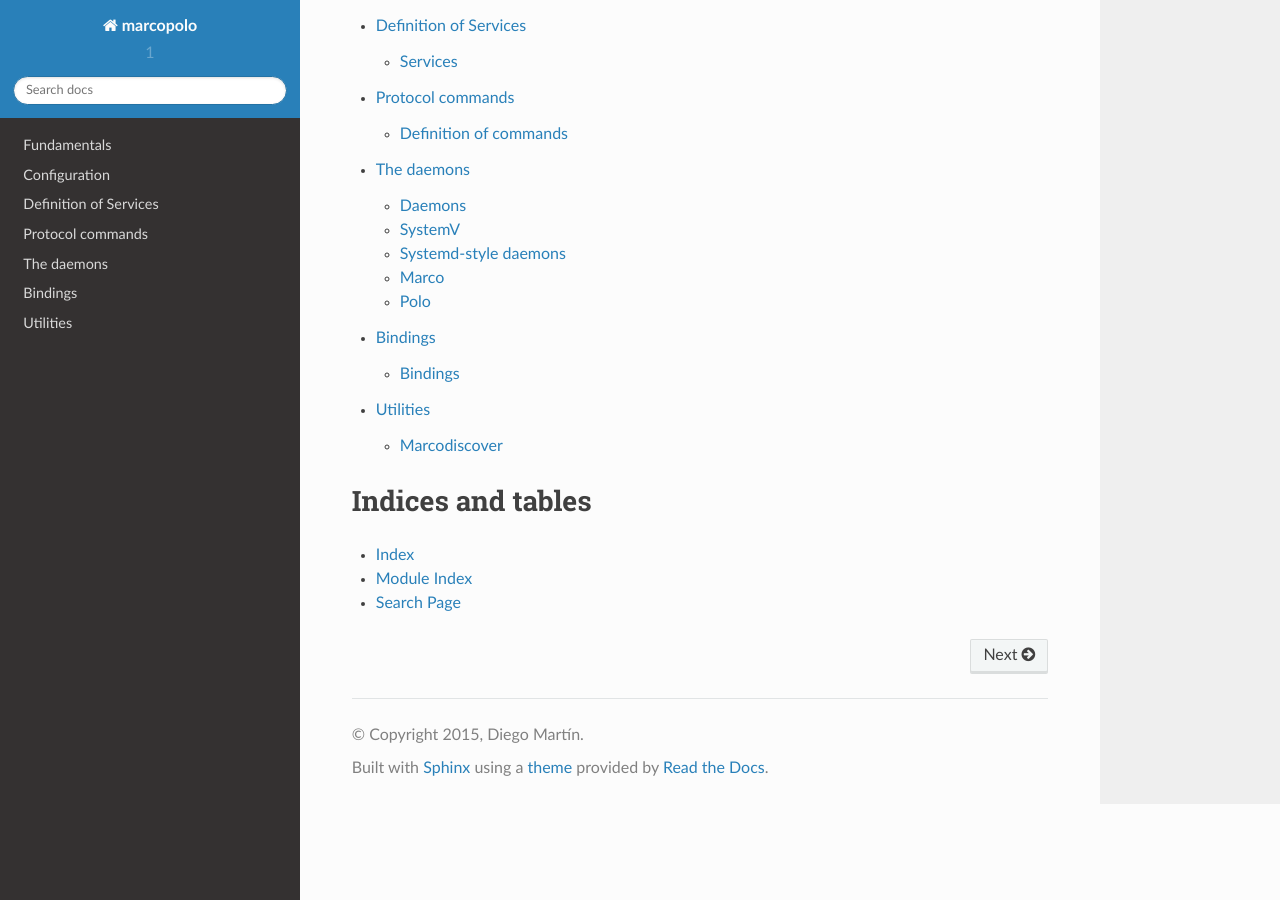
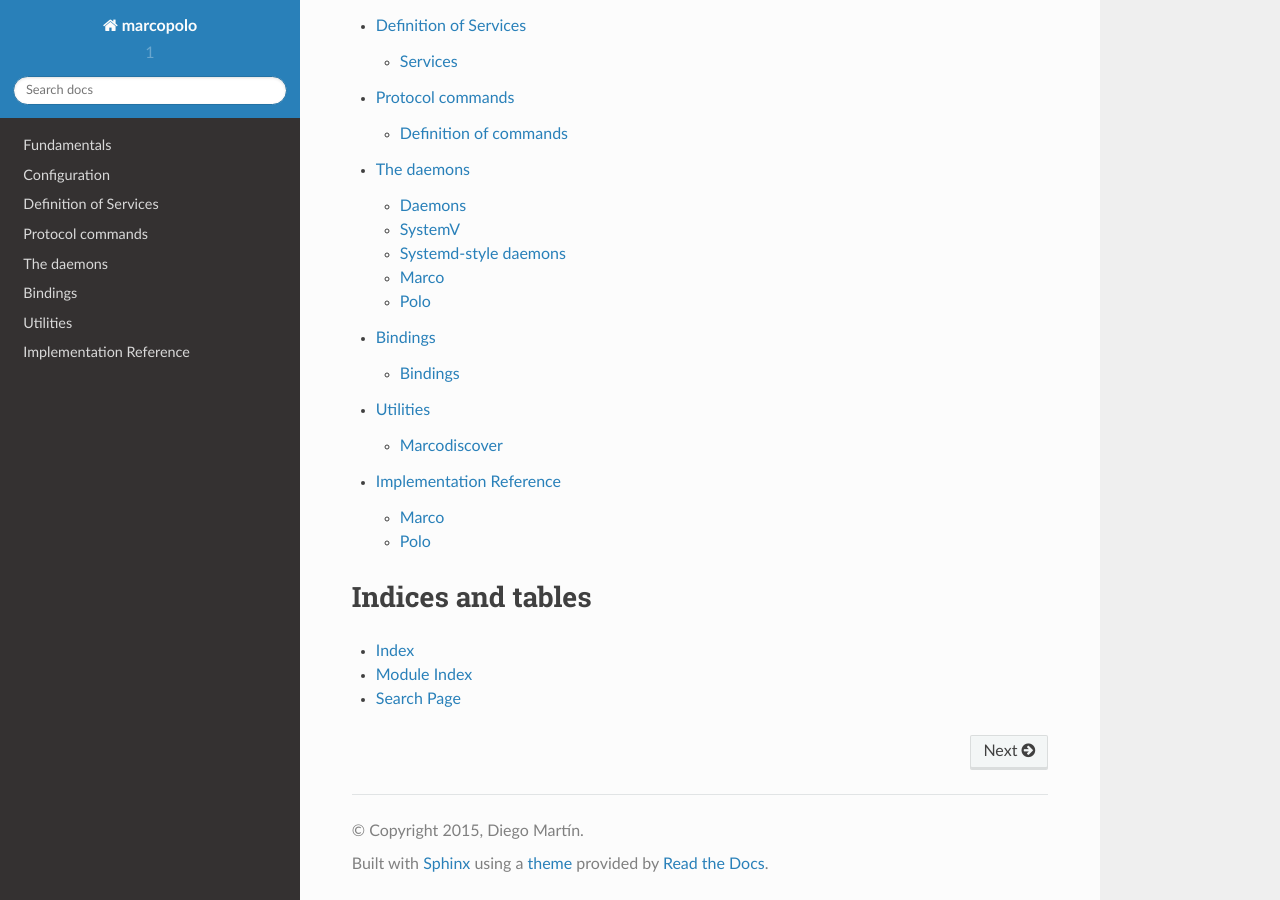
Before and after one commit to Alternhuman/marcopolo, a Sphinx documentation site: the page built from doc/source/index.rst, in a window 1280 px wide and 900 px high, scrolled down 530 px. Built offline with Sphinx 7.4.7 and the Read the Docs theme 2.0.0, drawn with Linux system fonts in a browser that asks for light colours.

Commit message:
Documentation

```diff
--- a/doc/source/conf.py
+++ b/doc/source/conf.py
@@ -1,3 +1,4 @@
+#!/usr/bin/env python3
 # -*- coding: utf-8 -*-
 #
 # marcopolo documentation build configuration file, created by
@@ -22,7 +23,9 @@ src_folder = os.path.join(root_folder, "marcopolo")
 sys.path.append("/opt/marcopolo/")
 #sys.path.append(src_folder)
 
-from bindings import polo
+from bindings import polo, marco
+from polo.polod import Polo
+from marco.marcod import Marco
 
 # If extensions (or modules to document with autodoc) are in another directory,
 # add these directories to sys.path here. If the directory is relative to the
--- a/doc/source/index.rst
+++ b/doc/source/index.rst
@@ -21,6 +21,7 @@ Contents:
    The daemons <daemons>
    Bindings <bindings>
    Utilities <utilities>
+   Implementation Reference <reference>
 
 
 
--- /dev/null
+++ b/doc/source/reference.rst
@@ -0,0 +1,6 @@
+Reference
+=========
+
+.. toctree::
+	reference/marco
+	reference/polo
--- /dev/null
+++ b/doc/source/reference/marco.rst
@@ -0,0 +1,5 @@
+Marco
+-----
+
+.. autoclass:: marco.marcod.Marco
+	:members:
--- /dev/null
+++ b/doc/source/reference/polo.rst
@@ -0,0 +1,5 @@
+Polo
+-----
+
+.. autoclass:: polo.polod.Polo
+	:members:
```
Also changed, not shown: 1 other file.
